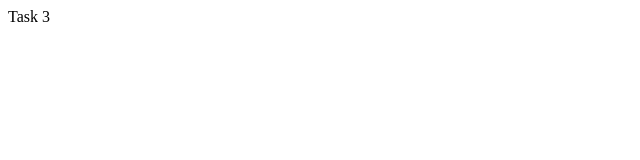
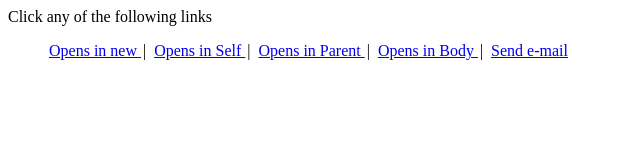
Before and after one commit to tarunvivek26/mernstack_tasks, a plain HTML site: page Task3.html in a window 1280 px wide. Shown: the whole page, without its empty margins (0-640 px from the left). Drawn offline with Linux system fonts and the light colour scheme.

Commit message:
Update Task3.html

```diff
--- a/Task3.html
+++ b/Task3.html
@@ -1 +1,46 @@
-Task 3
+<!DOCTYPE html>
+<html>
+  <h>Click any of the following links</h>
+  <head>
+    <title>Task 3</title>
+    <style>
+      li {
+        display: inline;
+        padding: 1px;
+      }
+    </style>
+  </head>
+  <body>
+    <div>
+      <ul>
+        <li>
+          <a href="#"> Opens in new </a>
+        </li>
+
+        <li>|</li>
+        <li></li>
+        <li>
+          <a href="#"> Opens in Self </a>
+        </li>
+
+        <li>|</li>
+        <li></li>
+        <li>
+          <a href="#"> Opens in Parent </a>
+        </li>
+
+        <li>|</li>
+        <li></li>
+        <li>
+          <a href="#"> Opens in Body </a>
+        </li>
+
+        <li>|</li>
+        <li></li>
+        <li>
+          <a href="#"> Send e-mail </a>
+        </li>
+      </ul>
+    </div>
+  </body>
+</html>
```
